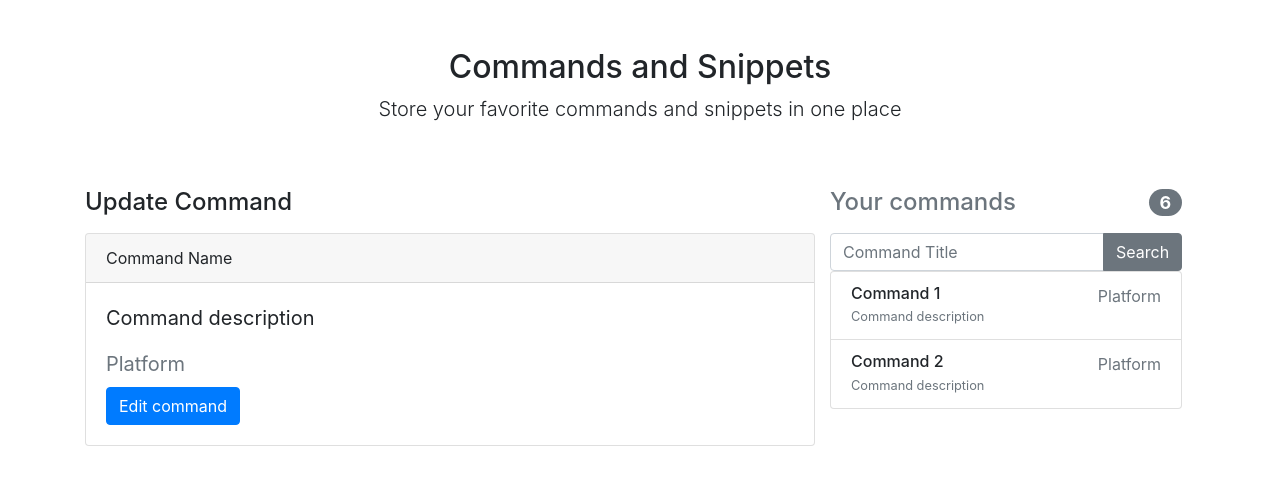
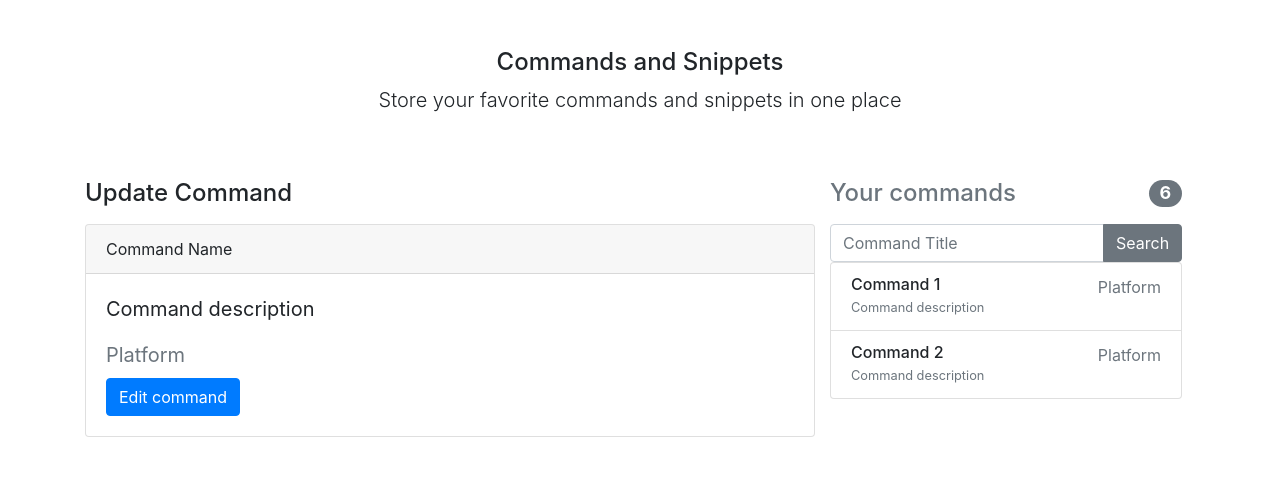
Before and after one commit to bigmonte/CASNgFrontend, an Angular app in the folder src/cas-frontend/: page / in a window 1280 px wide. Shown: the top 484 px of the page. Built offline with nearby package versions, Linux system fonts and the light colour scheme.

Commit message:
Minor template adjustment

```diff
--- a/src/cas-frontend/src/app/commands/command.component.html
+++ b/src/cas-frontend/src/app/commands/command.component.html
@@ -1,6 +1,6 @@
 <div class="container">
   <div class="py-5 text-center">
-    <h2>Commands and Snippets</h2>
+    <h4>Commands and Snippets</h4>
     <p class="lead">Store your favorite commands and snippets in one place</p>
   </div>
   <div class="row">
```
